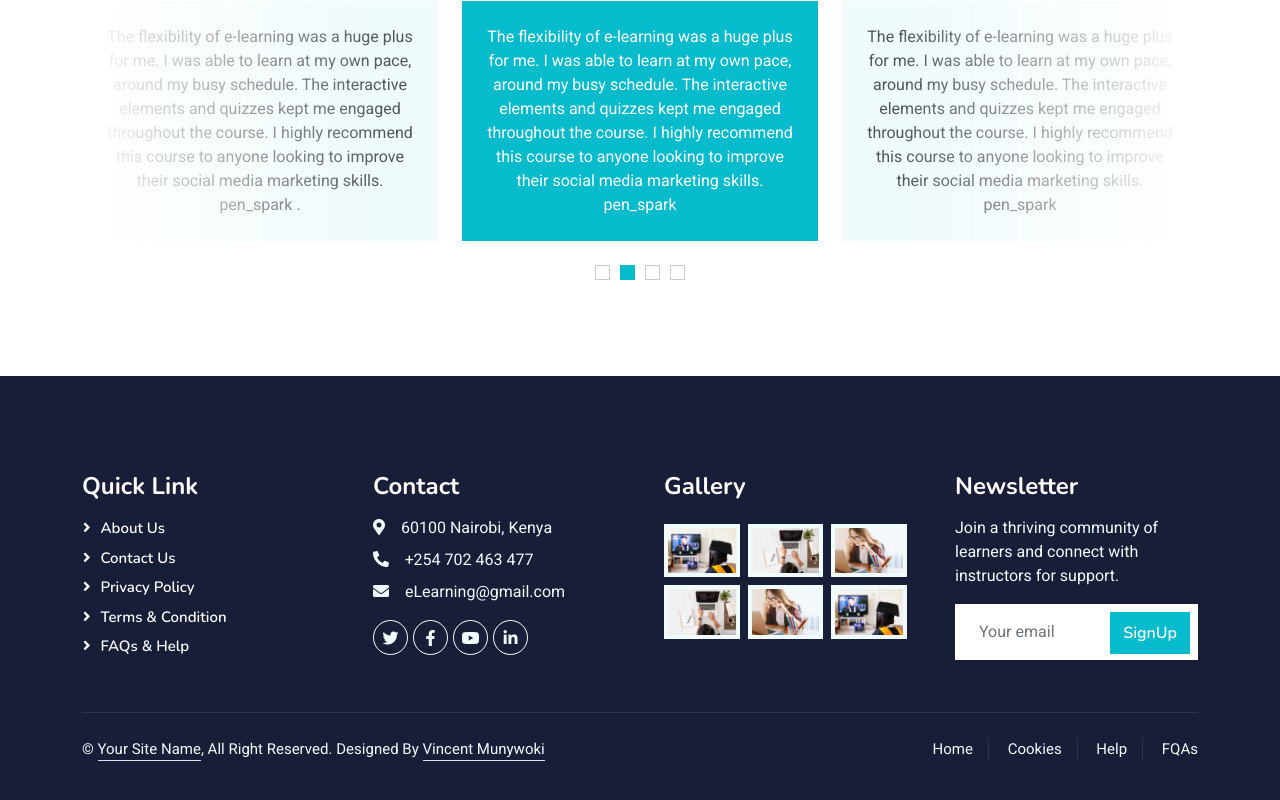
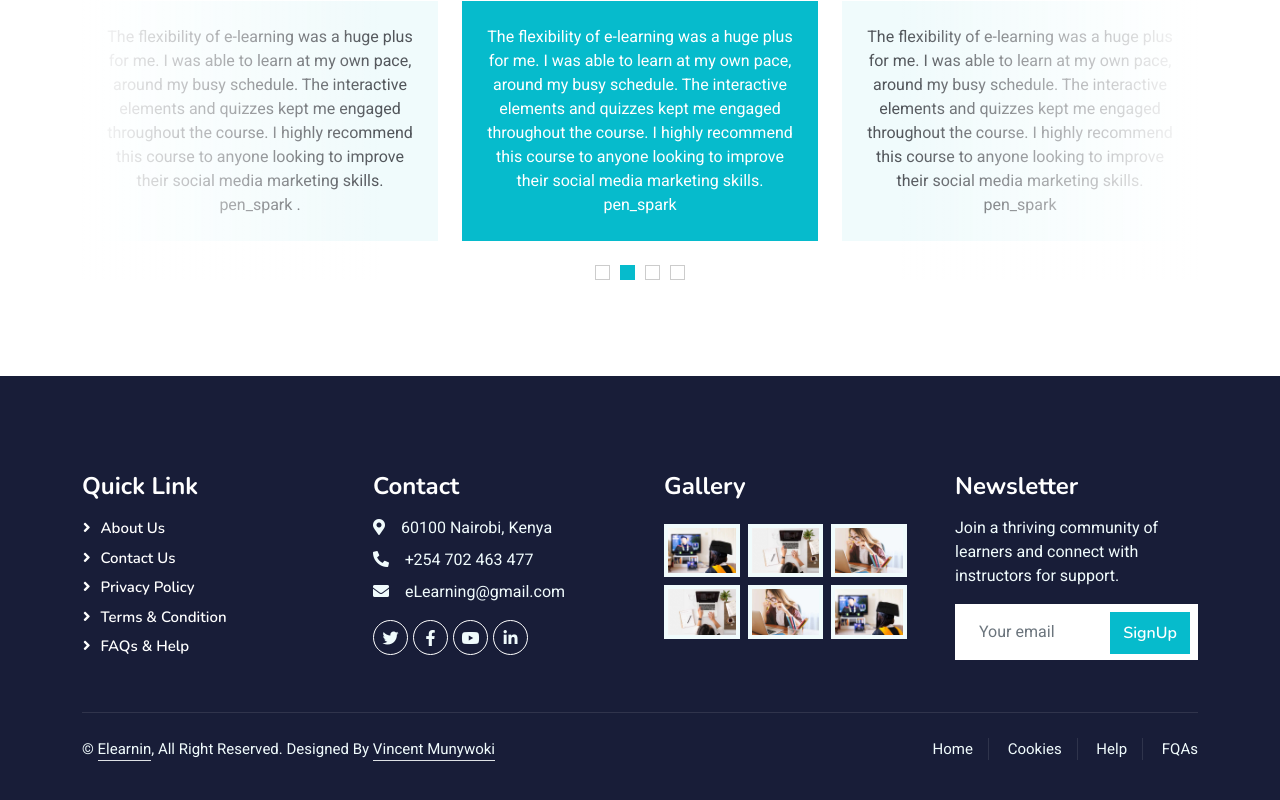
Before and after one commit to vincentMunywoki/elearning-web, a plain HTML site: page index.html in a window 1280 px wide. Shown: the part 4009-4809 px from the top of the page. Drawn offline with nearby package versions, Linux system fonts and the light colour scheme.

Commit message:
Update index.html

```diff
--- a/index.html
+++ b/index.html
@@ -555,7 +555,7 @@ pen_spark
             <div class="copyright">
                 <div class="row">
                     <div class="col-md-6 text-center text-md-start mb-3 mb-md-0">
-                        &copy; <a class="border-bottom" href="#">Your Site Name</a>, All Right Reserved.
+                        &copy; <a class="border-bottom" href="#">Elearnin</a>, All Right Reserved.
 
                         <!--/*** This template is free as long as you keep the footer author’s credit link/attribution link/backlink. If you'd like to use the template without the footer author’s credit link/attribution link/backlink, you can purchase the Credit Removal License from "https://htmlcodex.com/credit-removal". Thank you for your support. ***/-->
                         Designed By <a class="border-bottom" href="https://htmlcodex.com">Vincent Munywoki</a><br><br>
```
